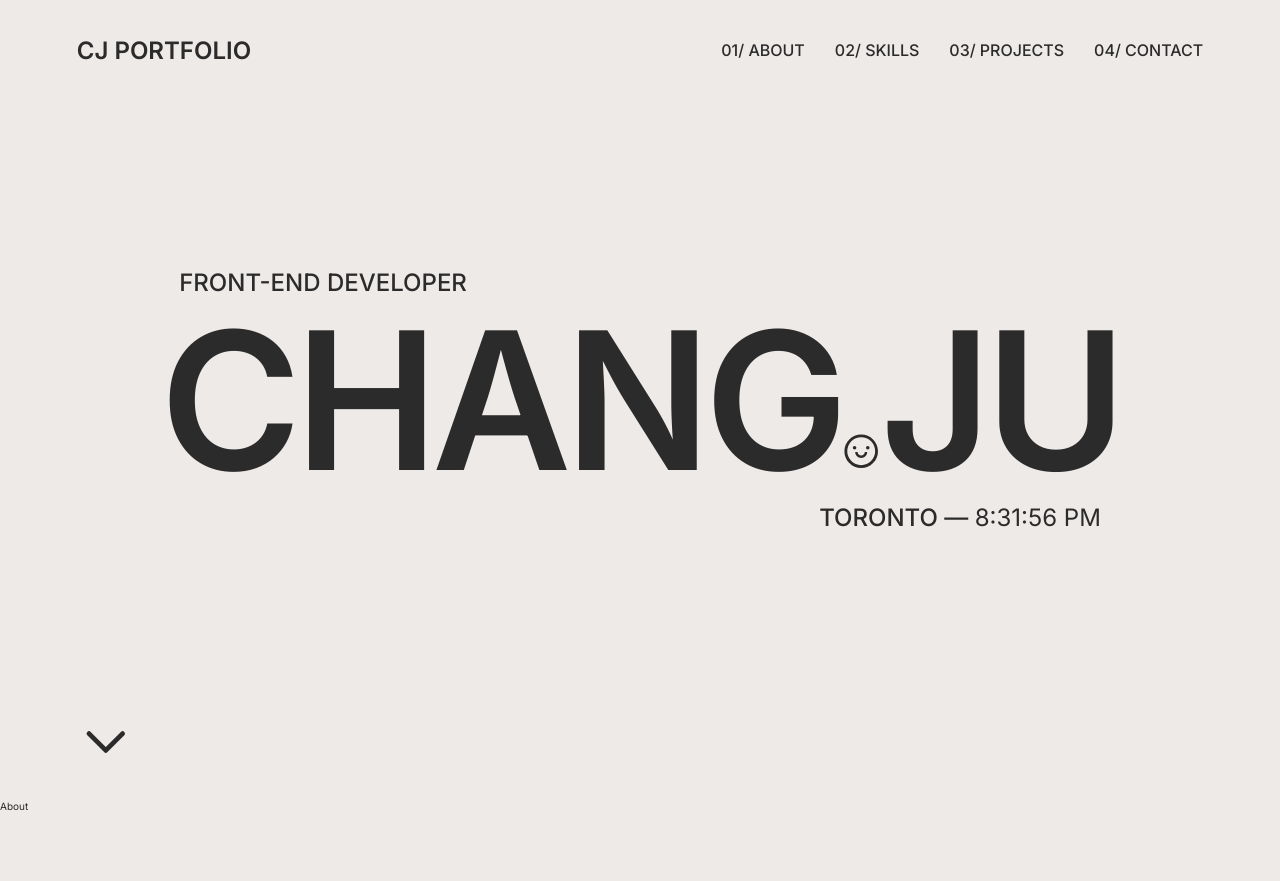
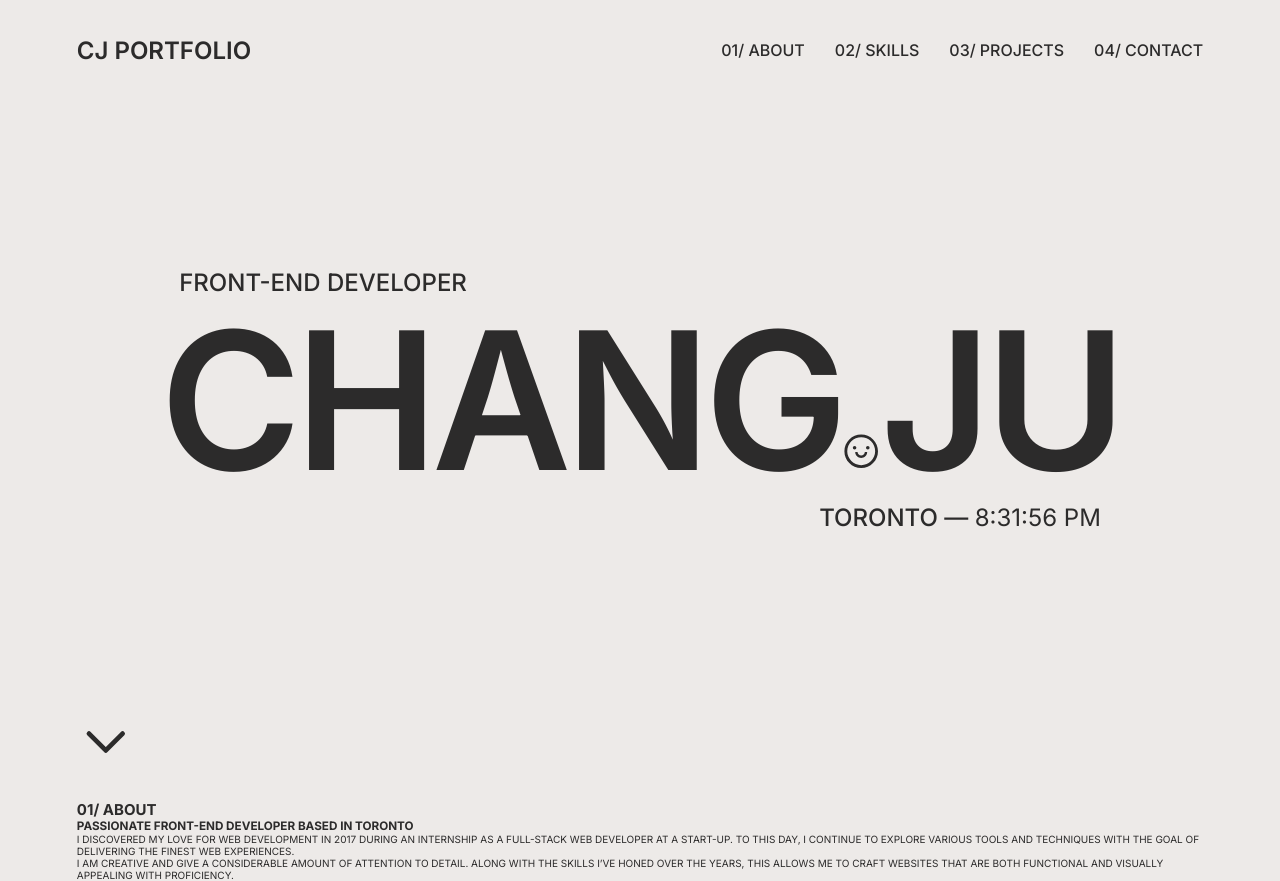
Before and after one commit to cjoak1028/portfolio-v1, a React (Create React App) app: page / in a window 1280 px wide. Before the commit the page ends 812 px from the top, so only its background shows below. Built offline with nearby package versions, Linux system fonts and the light colour scheme.

Commit message:
Fixed header to top

```diff
--- a/src/components/About/About.js
+++ b/src/components/About/About.js
@@ -2,7 +2,28 @@ import React from "react";
 import styles from "./About.module.css";
 
 const About = () => {
-  return <div>About</div>;
+  return (
+    <div className={`flex flex-d-c padding-x`}>
+      <div>
+        <h2>01/ ABOUT</h2>
+      </div>
+      <div>
+        <h3>PASSIONATE FRONT-END DEVELOPER BASED IN TORONTO</h3>
+        <p>
+          I DISCOVERED MY LOVE FOR WEB DEVELOPMENT IN 2017 DURING AN INTERNSHIP
+          AS A FULL-STACK WEB DEVELOPER AT A START-UP. TO THIS DAY, I CONTINUE
+          TO EXPLORE VARIOUS TOOLS AND TECHNIQUES WITH THE GOAL OF DELIVERING
+          THE FINEST WEB EXPERIENCES.
+        </p>
+        <p>
+          I AM CREATIVE AND GIVE A CONSIDERABLE AMOUNT OF ATTENTION TO DETAIL.
+          ALONG WITH THE SKILLS I’VE HONED OVER THE YEARS, THIS ALLOWS ME TO
+          CRAFT WEBSITES THAT ARE BOTH FUNCTIONAL AND VISUALLY APPEALING WITH
+          PROFICIENCY.
+        </p>
+      </div>
+    </div>
+  );
 };
 
 export default About;
--- a/src/components/Header/Header.module.css
+++ b/src/components/Header/Header.module.css
@@ -1,5 +1,7 @@
 .header {
     height: clamp(6.3rem, 8vw, 10rem);
+    position: fixed;
+    width: 100%;
 }
 
 .logo {
--- a/src/components/Hero/Hero.module.css
+++ b/src/components/Hero/Hero.module.css
@@ -1,11 +1,6 @@
 .hero {
-    min-height: calc(100vh - clamp(6.3rem, 13vw, 10rem));
+    min-height: 100vh;
     text-transform: uppercase;
-}
-
-.hero-title {
-    /* center hero title */
-    margin-top: clamp(-10rem, -13vw, -6.3rem);
 }
 
 .hero-title h1 {
```
